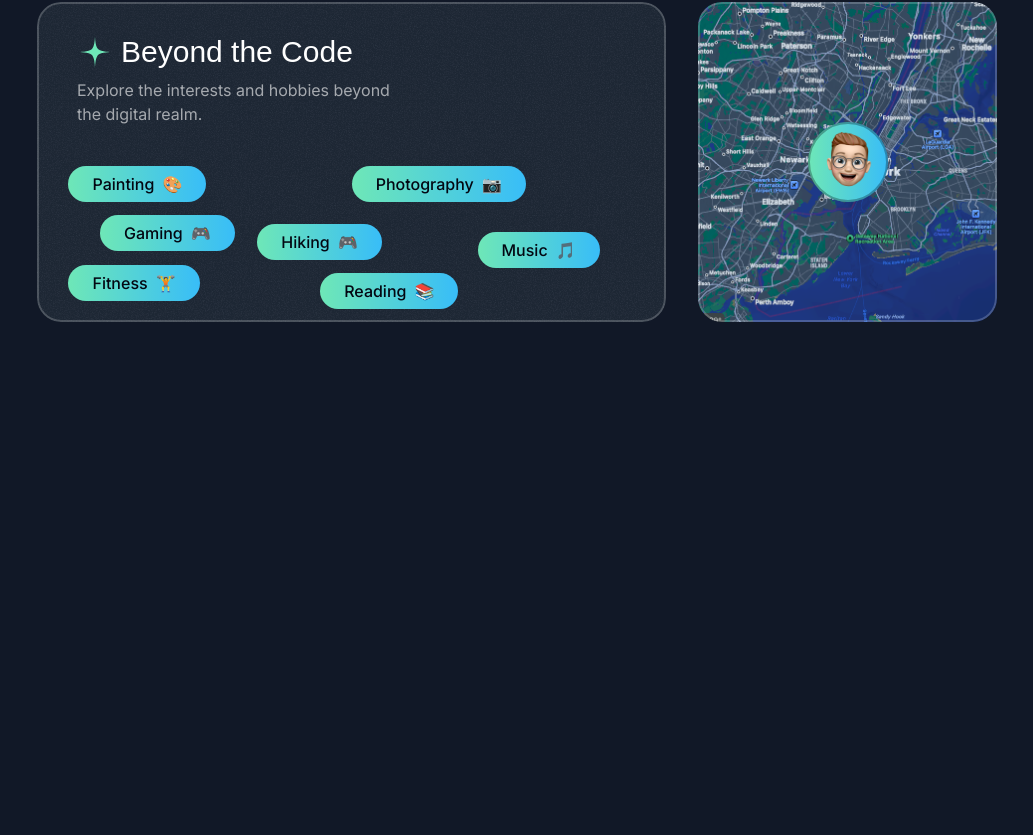
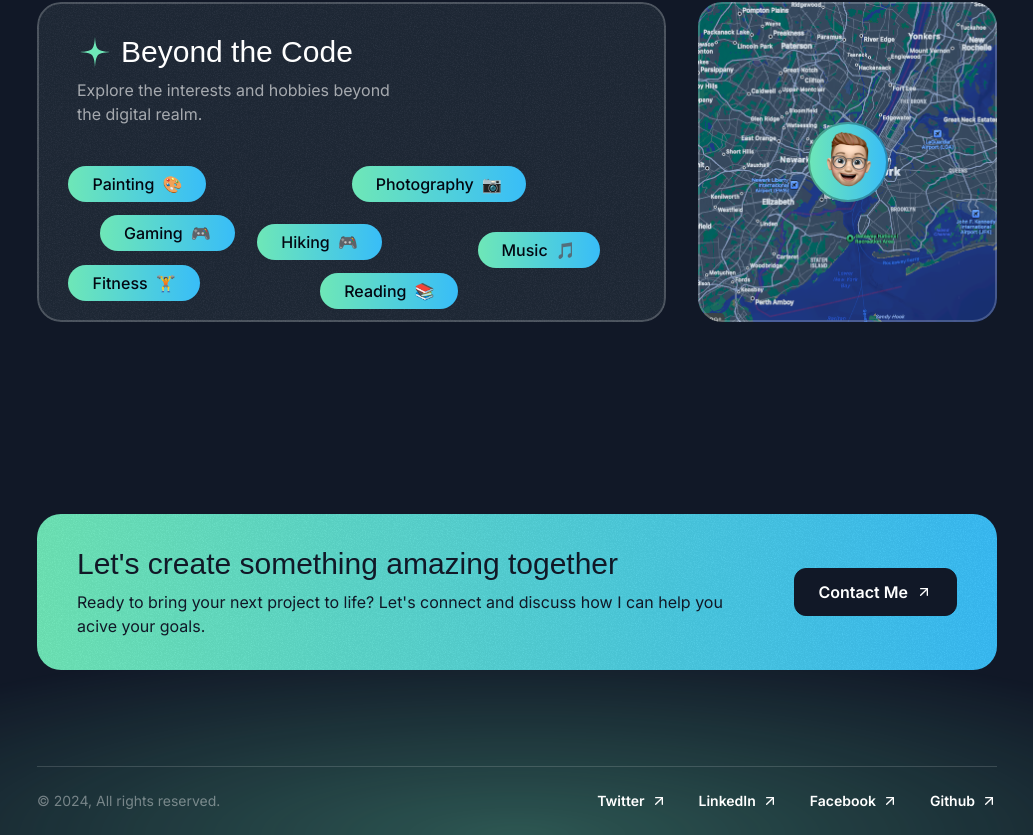
Before and after one commit to tanbiralam/final-portfolio, a Next.js app: page / in a window 1280 px wide. Shown: the part 4626-5461 px from the top of the page, without its empty margins (123-1156 px from the left). Before the commit the page ends 5060 px from the top, so only its background shows below. Built offline with nearby package versions, Linux system fonts and the light colour scheme; a web font is replaced by a local one.

Commit message:
footer & cta done

```diff
--- a/src/app/page.tsx
+++ b/src/app/page.tsx
@@ -4,6 +4,8 @@
 import { TapeSection } from "@/sections/Tape";
 import { TestimonialsSection } from "@/sections/Testimonials";
 import { AboutSection } from "@/sections/About";
+import { ContactSection } from "@/sections/Contact";
+import { Footer } from "@/sections/Footer";
 
 export default function Home() {
   return (
@@ -14,6 +16,8 @@
       <TapeSection />
       <TestimonialsSection />
       <AboutSection />
+      <ContactSection />
+      <Footer />
     </div>
   );
 }
--- a/src/sections/Contact.tsx
+++ b/src/sections/Contact.tsx
@@ -1,3 +1,34 @@
+import ArrowUpRight from "@/assets/icons/arrow-up-right.svg";
+import grainImage from "@/assets/images/grain.jpg";
+
 export const ContactSection = () => {
-  return <div>Contact Section</div>;
+  return (
+    <div className="py-16 pt-12 lg:py-24 lg:pt-20">
+      <div className="container">
+        <div className="bg-gradient-to-r from-emerald-300 to-sky-400 text-gray-900 py-8 px-10 rounded-3xl text-center md:text-left relative overflow-hidden z-0">
+          <div
+            className="absolute inset-0 opacity-5 -z-10"
+            style={{ backgroundImage: `url(${grainImage.src})` }}
+          ></div>
+          <div className="flex flex-col md:flex-row gap-8 md:gap-16 items-center">
+            <div>
+              <h2 className="font-serif text-2xl md:text-3xl">
+                Let&apos;s create something amazing together
+              </h2>
+              <p className="text-sm md:text-base mt-2">
+                Ready to bring your next project to life? Let&apos;s connect and
+                discuss how I can help you acive your goals.
+              </p>
+            </div>
+            <div>
+              <button className="text-white bg-gray-900 inline-flex items-center px-6 h-12 rounded-xl gap-2 w-max border border-gray-900">
+                <span className="font-semibold">Contact Me</span>
+                <ArrowUpRight className="size-4" />
+              </button>
+            </div>
+          </div>
+        </div>
+      </div>
+    </div>
+  );
 };
--- a/src/sections/Footer.tsx
+++ b/src/sections/Footer.tsx
@@ -1,3 +1,45 @@
+import ArrowUpRight from "@/assets/icons/arrow-up-right.svg";
+
+const footerLinks = [
+  {
+    title: "Twitter",
+    href: "",
+  },
+  {
+    title: "LinkedIn",
+    href: "",
+  },
+  {
+    title: "Facebook",
+    href: "",
+  },
+  {
+    title: "Github",
+    href: "",
+  },
+];
+
 export const Footer = () => {
-  return <div>Footer Section</div>;
+  return (
+    <footer className="relative -z-10 overflow-x-clip">
+      <div className="absolute h-[400px] w-[1600px] bottom-0 left-1/2 -translate-x-1/2 bg-emerald-300/30 [mask-image:radial-gradient(50%_50%_at_bottom_center,_black,_transparent)] -z-10"></div>
+      <div className="container">
+        <div className="border-t border-white/15 py-6 text-sm flex flex-col md:flex-row md:justify-between items-center gap-8">
+          <div className="text-white/40">&copy; 2024, All rights reserved.</div>
+          <nav className="flex flex-col md:flex-row items-center gap-8">
+            {footerLinks.map((link) => (
+              <a
+                href="#"
+                key={link.title}
+                className="inline-flex items-center gap-1.5"
+              >
+                <span className="font-semibold">{link.title}</span>
+                <ArrowUpRight className="size-4" />
+              </a>
+            ))}
+          </nav>
+        </div>
+      </div>
+    </footer>
+  );
 };
```
